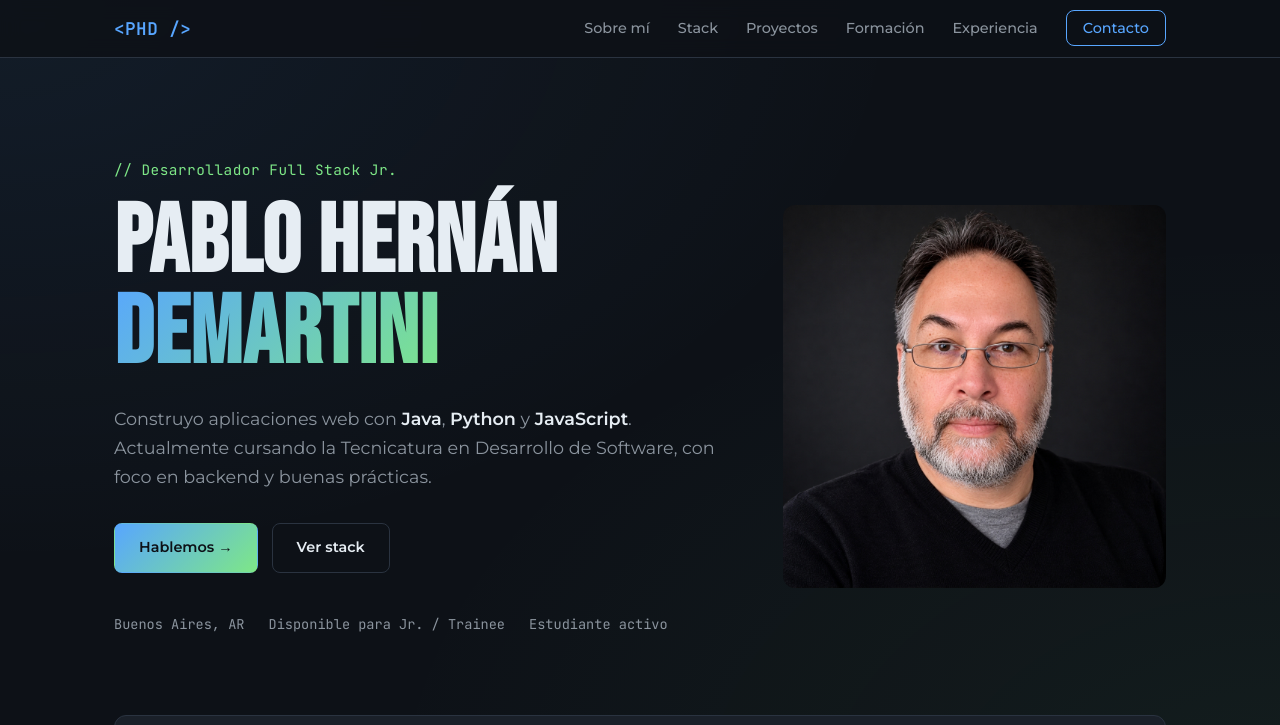
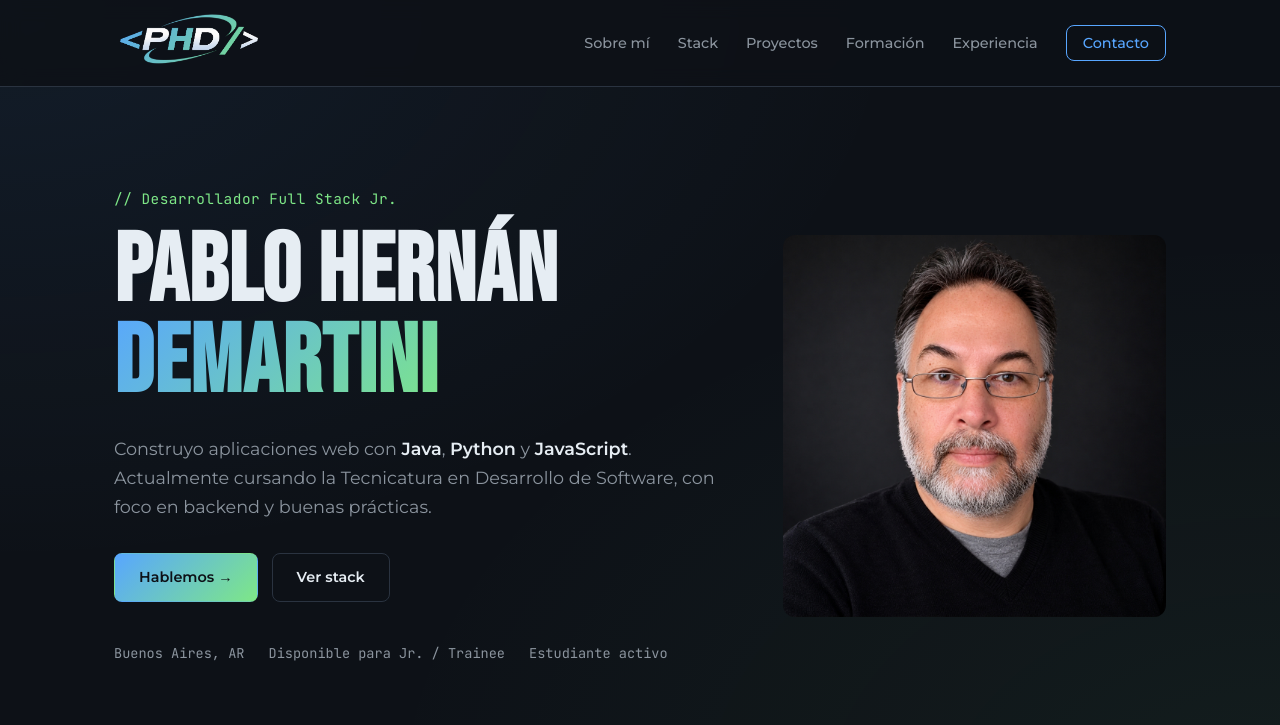
Before and after one commit to PabloHD2024/Pablo_Demartini-Portfolio, a plain HTML site: page index.html in a window 1280 px wide. Shown: the top 725 px of the page. Drawn offline with Linux system fonts and the light colour scheme.

Commit message:
Cambio del logo

```diff
--- a/css/styles.css
+++ b/css/styles.css
@@ -57,14 +57,8 @@ body {
   align-items: center;
 }
 
-.logo {
-  font-family: "JetBrains Mono", monospace;
-  font-weight: 700;
-  font-size: 1.1rem;
-  color: var(--accent);
-  text-decoration: none;
-  list-style: none;
-  letter-spacing: 0.5px;
+.logo img{
+  width: 150px;
 }
 
 .nav-links {
--- a/index.html
+++ b/index.html
@@ -9,12 +9,13 @@
   <link href="https://fonts.googleapis.com/css2?family=Bebas+Neue&family=Montserrat:ital,wght@0,300;0,400;0,500;0,600;0,700;1,400&family=JetBrains+Mono:wght@400;600&display=swap" rel="stylesheet">
   <link rel="stylesheet" href="./css/styles.css">
   <link rel="stylesheet" href="https://cdnjs.cloudflare.com/ajax/libs/font-awesome/6.4.0/css/all.min.css">
+</head>
 <body>
 
   <!-- NAV FIJA -->
   <nav class="navbar">
     <div class="nav-inner">
-      <a href="#hero" class="logo">&lt;PHD /&gt;</a>
+      <a href="#hero" class="logo"><img src="./img/Logotipo tecnológico _PHD__ con órbitas azules.png" alt="Logo PHD"></a>
 
       <button class="menu-toggle" type="button" id="menu-toggle" aria-label="Abrir menú">
         <span></span>
```
Also changed, not shown: img/Logotipo tecnológico _PHD__ con órbitas azules.png (added).
